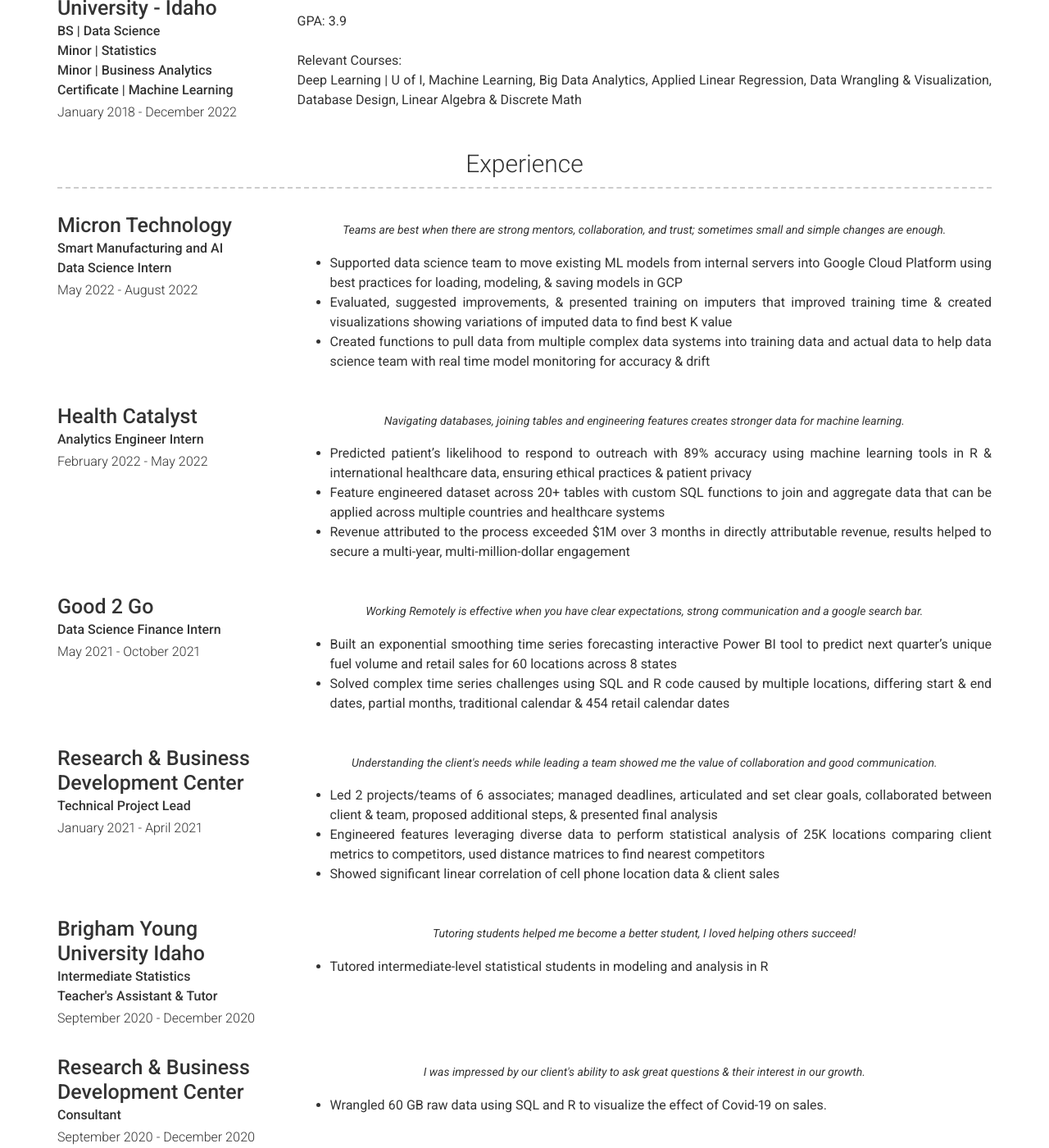
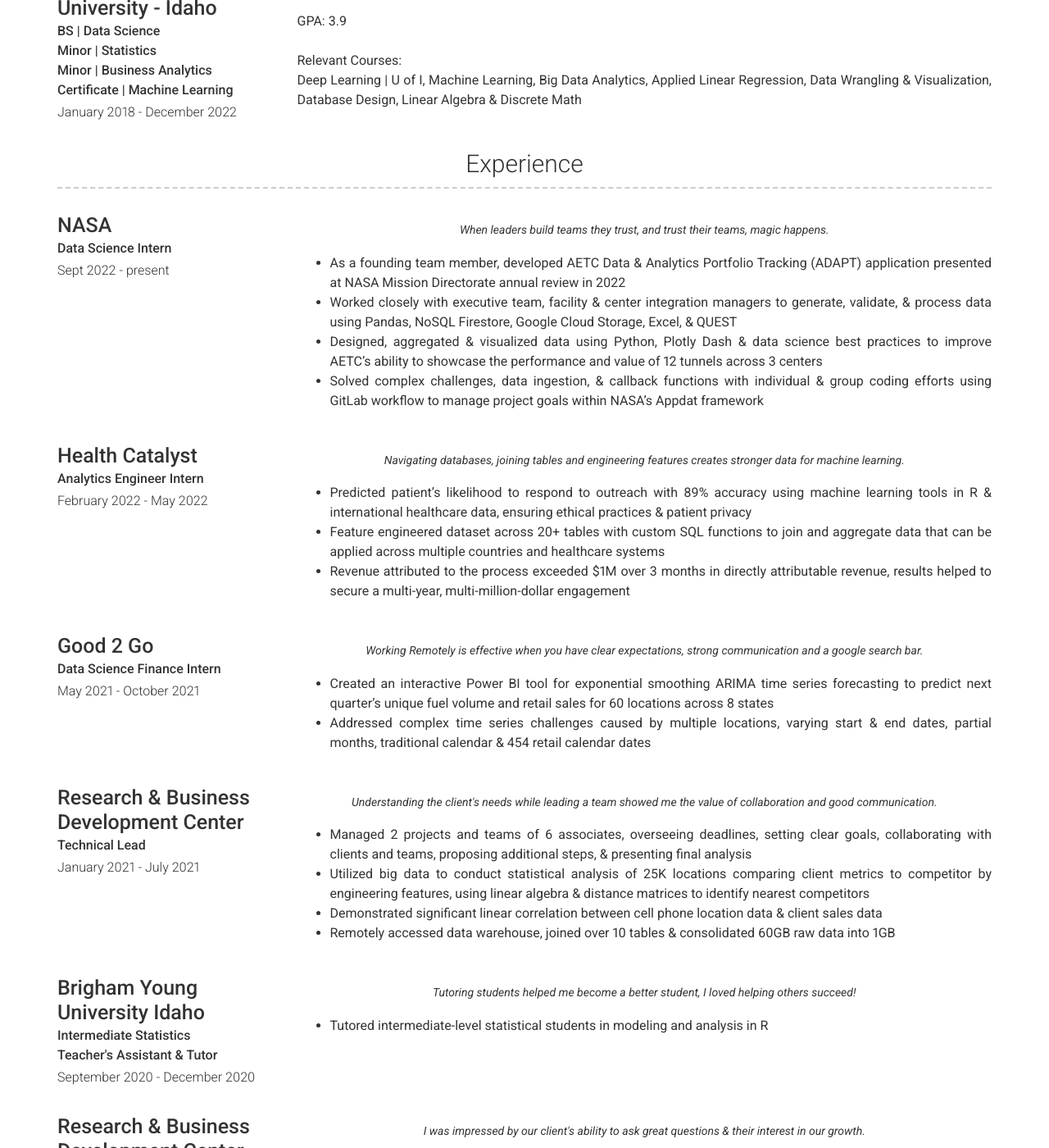
Before and after one commit to sproogen/modern-resume-theme, a Jekyll site: the page built from index.md, in a window 1280 px wide and 1400 px high, scrolled down 739 px. Shown: the whole window at 82% size. Built offline with Jekyll 4.4.1, drawn with Linux system fonts in a browser that asks for light colours; nearby versions of some CDN libraries; some of the changed text lies outside the part shown.

Commit message:
added NASA experience

```diff
--- a/_config.yml
+++ b/_config.yml
@@ -76,7 +76,17 @@
   - title: Experience  # Title for the section
     layout: list # Type of content section (list/text)
     content:
-
+      - layout: left
+        title: NASA
+        caption: Sept 2022 - present
+        sub_title: Data Science Intern
+        quote: >
+          When leaders build teams they trust, and trust their teams, magic happens.
+        description: | # this will include new lines to allow paragraphs
+          - As a founding team member, developed AETC Data & Analytics Portfolio Tracking (ADAPT) application presented at NASA Mission Directorate annual review in 2022
+          -	Worked closely with executive team, facility & center integration managers to generate, validate, & process data using Pandas, NoSQL Firestore, Google Cloud Storage, Excel, & QUEST
+          -	Designed, aggregated & visualized data using Python, Plotly Dash & data science best practices to improve AETC's ability to showcase the performance and value of 12 tunnels across 3 centers
+          -	Solved complex challenges, data ingestion, & callback functions with individual & group coding efforts using GitLab workflow to manage project goals within NASA’s Appdat framework
       - layout: left
         title: Micron Technology
         caption: May 2022 - August 2022
@@ -84,10 +94,10 @@
         quote: >
           Teams are best when there are strong mentors, collaboration, and trust; sometimes small and simple changes are enough.
         description: | # this will include new lines to allow paragraphs
-          - Supported data science team to move existing ML models from internal servers into Google Cloud Platform using best practices for loading, modeling, & saving models in GCP
-          - Evaluated, suggested improvements, & presented training on imputers that improved training time & created visualizations showing variations of imputed data to find best K value
-          - Created functions to pull data from multiple complex data systems into training data and actual data to help data science team with real time model monitoring for accuracy & drift
-      - layout: left
+          - Assisted data science team in migrating 4 existing ML models from internal servers to Google Cloud Platform, using best practices for loading, modeling, & saving models using BigQuery and Vertex AI
+          -	Analyzed, enhanced processes, & provided training on imputing missing data that led to faster training time & visualizations demonstrating the implementation of KNN Imputer to find the optimal K value
+          -	Developed functions to extract data for 2 semiconductor designs from multiple complex data systems enabling real-time monitoring of machine learning model accuracy & model drift
+
         title: Health Catalyst
         caption: February 2022 - May 2022
         sub_title: Analytics Engineer Intern <br>
@@ -104,18 +114,19 @@
         quote: >
           Working Remotely is effective when you have clear expectations, strong communication and a google search bar.
         description: | # this will include new lines to allow paragraphs
-          - Built an exponential smoothing time series forecasting interactive Power BI tool to predict   next quarter’s unique fuel volume and retail sales for 60 locations across 8 states
-          - Solved complex time series challenges using SQL and R code caused by multiple locations, differing start & end dates, partial months, traditional calendar & 454 retail calendar dates
+          -	Created an interactive Power BI tool for exponential smoothing ARIMA time series forecasting to predict next quarter’s unique fuel volume and retail sales for 60 locations across 8 states
+          -	Addressed complex time series challenges caused by multiple locations, varying start & end dates, partial months, traditional calendar & 454 retail calendar dates
       - layout: left
         title: Research & Business Development Center
-        caption: January 2021 - April 2021
-        sub_title: Technical Project Lead
+        caption: January 2021 - July 2021
+        sub_title: Technical Lead
         quote: >
           Understanding the client's needs while leading a team showed me the value of collaboration and good communication.
         description: | # this will include new lines to allow paragraphs
-          - Led 2 projects/teams of 6 associates; managed deadlines, articulated and set clear goals, collaborated between client & team, proposed additional steps, & presented final analysis
-          - Engineered features leveraging diverse data to perform statistical analysis of 25K locations comparing client metrics to competitors, used distance matrices to find nearest competitors
-          - Showed significant linear correlation of cell phone location data & client sales
+          - Managed 2 projects and teams of 6 associates, overseeing deadlines, setting clear goals, collaborating with clients and teams, proposing additional steps, & presenting final analysis
+          -	Utilized big data to conduct statistical analysis of 25K locations comparing client metrics to competitor by engineering features, using linear algebra & distance matrices to identify nearest competitors
+          -	Demonstrated significant linear correlation between cell phone location data & client sales data
+          -	Remotely accessed data warehouse, joined over 10 tables & consolidated 60GB raw data into 1GB
       - layout: left
         title: Brigham Young University Idaho
         caption: September 2020 - December 2020
@@ -145,20 +156,20 @@
         quote: >
           I developed a passion for education when I realized that teachers can either ignite a love of learning in students or distinguish it.
         description: | # this will include new lines to allow paragraphs
-          - Achieved Lighthouse Recognition as a Leader in Me Lighthouse School using Franklin Covey's 7 Habits of Highly Successful People.
-          - Approved annual budgets, oversaw board development, open meeting law & school policies, & managed relationship with bondholders & authorizer.
-          - Recruited 3 exceptional administrators, graduated nine 8th grade classes, & served 1000s of K-8 students in Idaho.
-          - Designed, Implemented and Secured Authorization for a Leadership Charter School, focused on Hands-on Learning & the 7 Habits of Highly Effective People.
-          - Awarded and monitored use of over $600K in charter-start grants, established policies & protocols for startup
+          -	Highly involved with founding process & authorization process, awarded $600K in charter-start grants
+          -	Achieved National Recognition as Franklin Covey, 7 Habits of Highly Effective People, Leader in Me Lighthouse School, serving thousands of K-8 students, many of whom travel over 15 minutes to attend
+          - Focus | finance, governance, & cultivating relationships with bondholders, authorizer, staff & families
+
   - title: A Little More About Me
     layout: text
     content: | # this will include new lines to allow paragraphs
+
       - Raising 5 children is teaching me the value of different perspectives, patience, consistency, and having a higher purpose
       - Founding a charter school is like starting any business, and taught me the value of grit & that it is possible to make big things happen, against all odds, when you have a clear vision & the right team by your side
       - Serving on a school board taught me leadership and presentation skills, the importance integrity in teams, the value of using good, accurate data, data-driven decision making, and the importance of a unified vision
       - Going back to college has shown me that it is never too late to pursue your dreams, & it just as valuable to ask questions as to answer them
       <br>
-      <br>*My whole life I have loved solving problems of all kinds, whether it’s math problems, building furniture, baking, or helping businesses find ways to use their data or measure their mission and vision, I am all in! I am always looking to connect with clients who feel I can add value to their business.*
+      <br>*My whole life I have loved solving problems of all kinds, whether it's math problems, building furniture, baking, or helping businesses find ways to use their data or measure their mission and vision, I am all in! I am always looking to connect with clients who feel I can add value to their business.*
 # Footer
 footer_show_references: false
 # references_title: References on request (Override references text)
```
